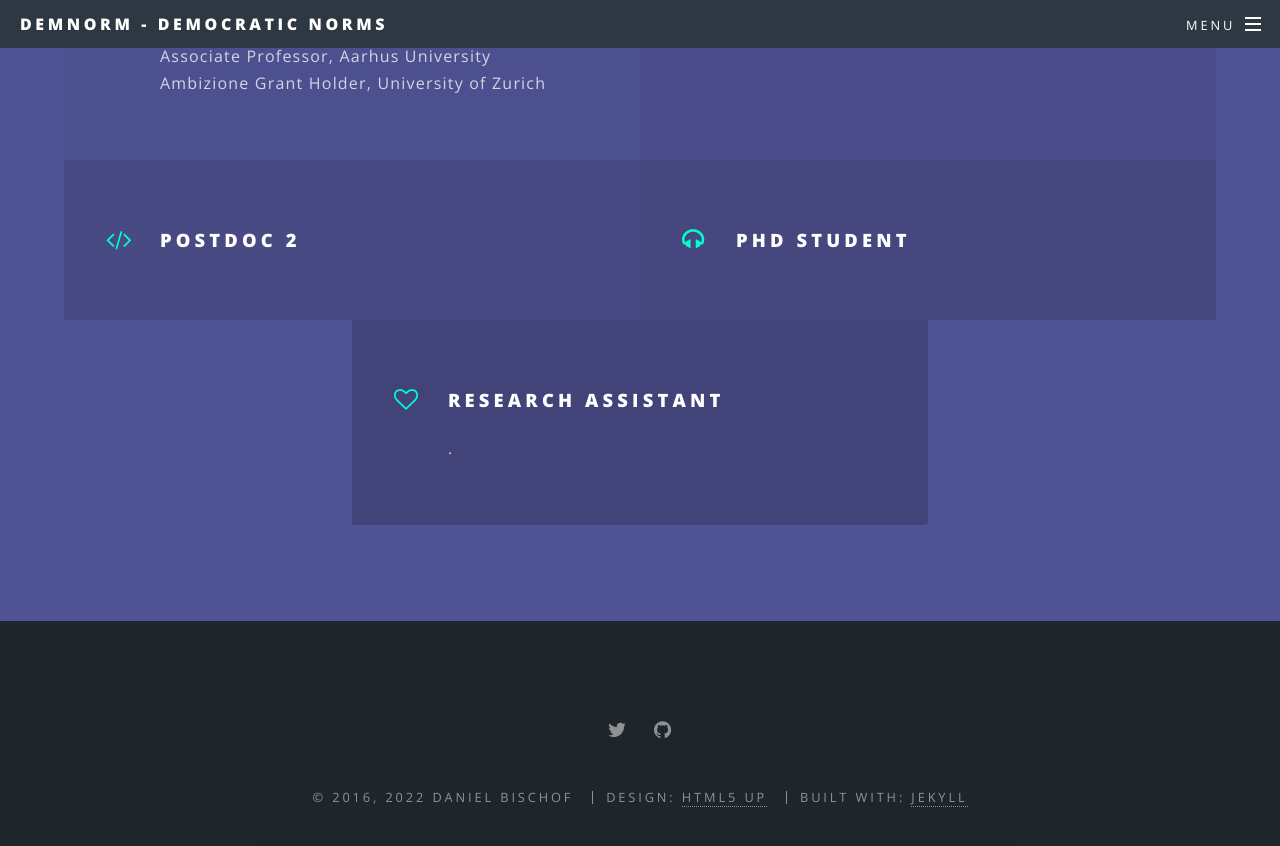
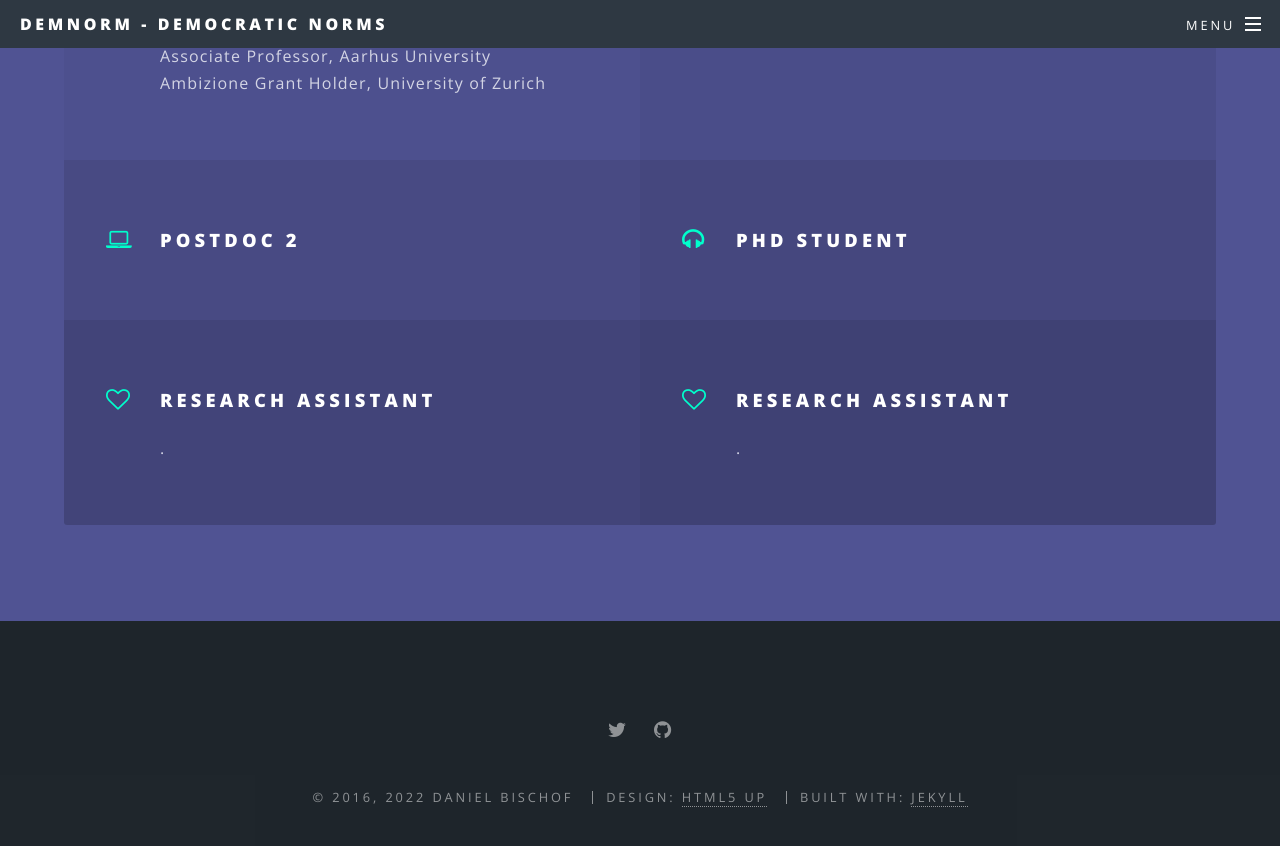
Before and after one commit to demnorm/demnorm.github.io, a Jekyll site: the page built from index.html, in a window 1280 px wide and 900 px high, scrolled down 3544 px. Shown: the top 846 px of the window. Built offline with Jekyll 4.4.1, drawn with Linux system fonts in a browser that asks for light colours.

Commit message:
Update index.html

```diff
--- a/index.html
+++ b/index.html
@@ -72,7 +72,7 @@ layout: landing
 									<h3>Postdoc 1</h3>
 									<p></p>
 								</li>
-								<li class="icon fa-code">
+								<li class="icon fa-laptop">
 									<h3>Postdoc 2</h3>
 									<p> </p>
 								</li>
@@ -84,6 +84,10 @@ layout: landing
 									<h3>Research Assistant</h3>
 									<p>.</p>
 								</li>
+														<li class="icon fa-heart-o">
+									<h3>Research Assistant</h3>
+									<p>.</p>
+								</li>
 							</ul>
 						</div>
 					</section>
```
